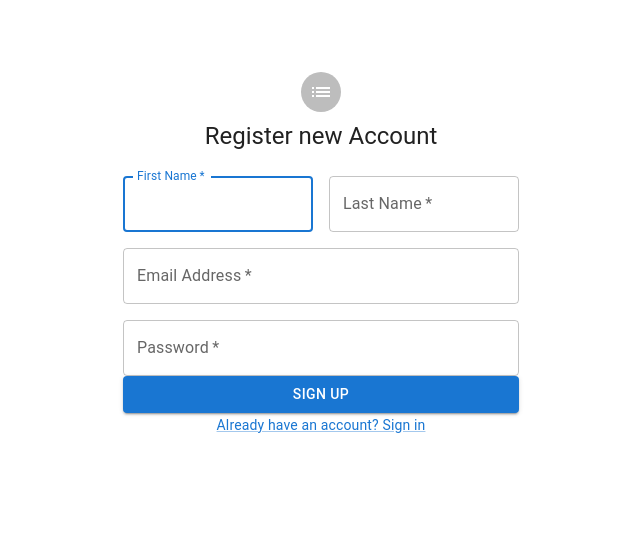
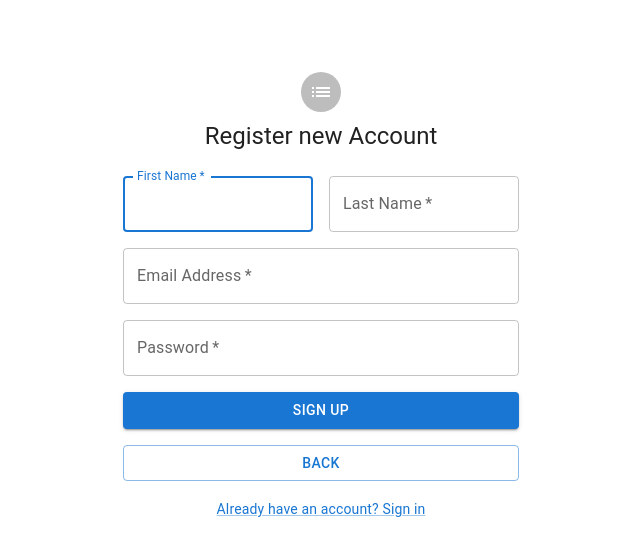
Before and after one commit to husseymarcos/capacitacionTORO, a React (Create React App) app in the folder frontend-React/: page /sign-up in a window 1280 px wide. Shown: the top 556 px of the page, without its empty margins (319-959 px from the left). Built offline with nearby package versions, Linux system fonts and the light colour scheme.

Commit message:
back buttons

```diff
--- a/frontend-React/src/components/auth/Register.tsx
+++ b/frontend-React/src/components/auth/Register.tsx
@@ -12,12 +12,14 @@
 import { registerUser } from "../../services/api";
 import ListIcon from '@mui/icons-material/List';
 import '../styles/Register.css';
+import { useNavigate } from 'react-router-dom'; // Import useNavigate
 
 const defaultTheme = createTheme();
 
 export default function Register() {
     const [error, setError] = React.useState<string | null>(null);
     const [isSubmitting, setIsSubmitting] = React.useState(false);
+    const navigate = useNavigate(); // Initialize navigate
 
     const handleSubmit = async (event: React.FormEvent<HTMLFormElement>) => {
         event.preventDefault();
@@ -36,6 +38,7 @@
         try {
             await registerUser(userData);
             alert('User registered successfully!');
+            navigate('/sign-in'); // Redirect to sign-in page after successful registration
         } catch (error: any) {
             if (error.response && error.response.data) {
                 const errorMessage = Array.isArray(error.response.data.errors)
@@ -52,18 +55,17 @@
         }
     };
 
+    const handleBack = () => {
+        navigate(-1); // Go back to the previous page
+    };
+
     return (
       <ThemeProvider theme={defaultTheme}>
           <Container component="main" maxWidth="xs">
               <CssBaseline />
               <Box
-              className="container"
-              sx={{
-                marginTop: 8,
-                display: 'flex',
-                flexDirection: 'column',
-                alignItems: 'center',
-            }}>
+                className="container"
+              >
                   <Avatar className="avatar">
                       <ListIcon />
                   </Avatar>
@@ -121,11 +123,20 @@
                         variant="contained"
                         className="submit-button"
                         disabled={isSubmitting}
+                        sx={{ mt: 2 }}
                       >
                           Sign Up
                       </Button>
-                      {error && <Typography color="error">{error}</Typography>}
-                      <Grid container justifyContent="center">
+                      {error && <Typography className="error-message">{error}</Typography>}
+                      <Button
+                        onClick={handleBack}
+                        variant="outlined"
+                        fullWidth
+                        sx={{ mt: 2 }}
+                      >
+                        Back
+                      </Button>
+                      <Grid container justifyContent="center" className="signin-link">
                           <Grid item>
                               <Link href="/sign-in" variant="body2">
                                   Already have an account? Sign in
--- a/frontend-React/src/components/auth/SignIn.tsx
+++ b/frontend-React/src/components/auth/SignIn.tsx
@@ -11,12 +11,19 @@
 import { createTheme, ThemeProvider } from '@mui/material/styles';
 import '../styles/SignIn.css';
 import ListIcon from '@mui/icons-material/List';
+import { useNavigate } from 'react-router-dom'; // Import useNavigate for navigation
 
 const defaultTheme = createTheme();
 
 export default function SignIn() {
+    const navigate = useNavigate(); // Initialize useNavigate hook
+
     const handleSubmit = (event: React.FormEvent<HTMLFormElement>) => {
         event.preventDefault();
+    };
+
+    const handleBack = () => {
+        navigate(-1); // Go back to the previous page
     };
 
     return (
@@ -63,8 +70,18 @@
                             fullWidth
                             variant="contained"
                             className="signin-button"
+                            sx={{ mt: 2 }}
                         >
                             Sign In
+                        </Button>
+                        <Button
+                            fullWidth
+                            variant="outlined"
+                            className="back-button"
+                            onClick={handleBack}
+                            sx={{ mt: 2 }}
+                        >
+                            Back
                         </Button>
                         <Grid container className="signin-link">
                             <Grid item>
--- a/frontend-React/src/components/styles/SignIn.css
+++ b/frontend-React/src/components/styles/SignIn.css
@@ -25,3 +25,7 @@
     justify-content: center;
     margin-top: 16px;
 }
+
+.back-button {
+    margin-top: 8px;
+}
```
